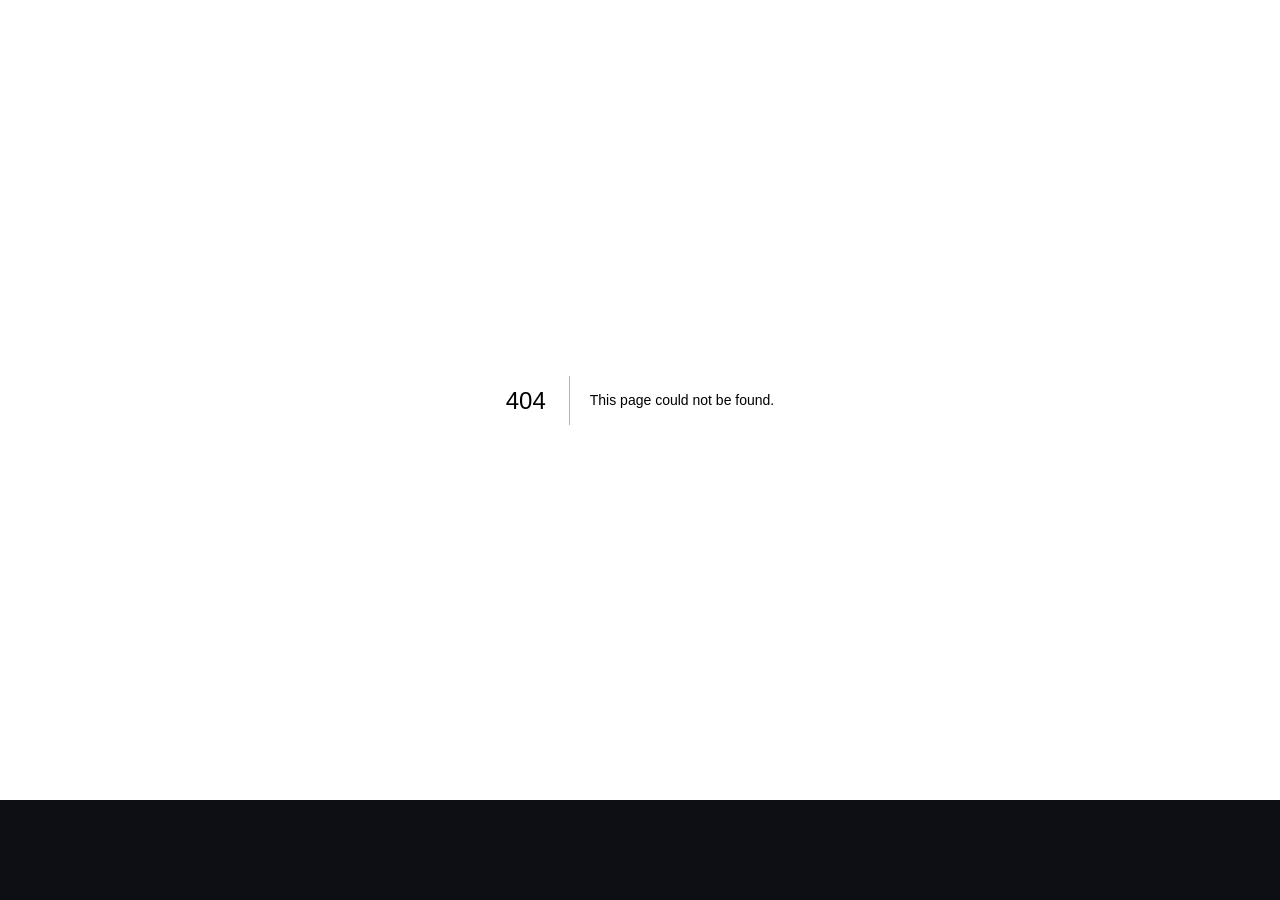
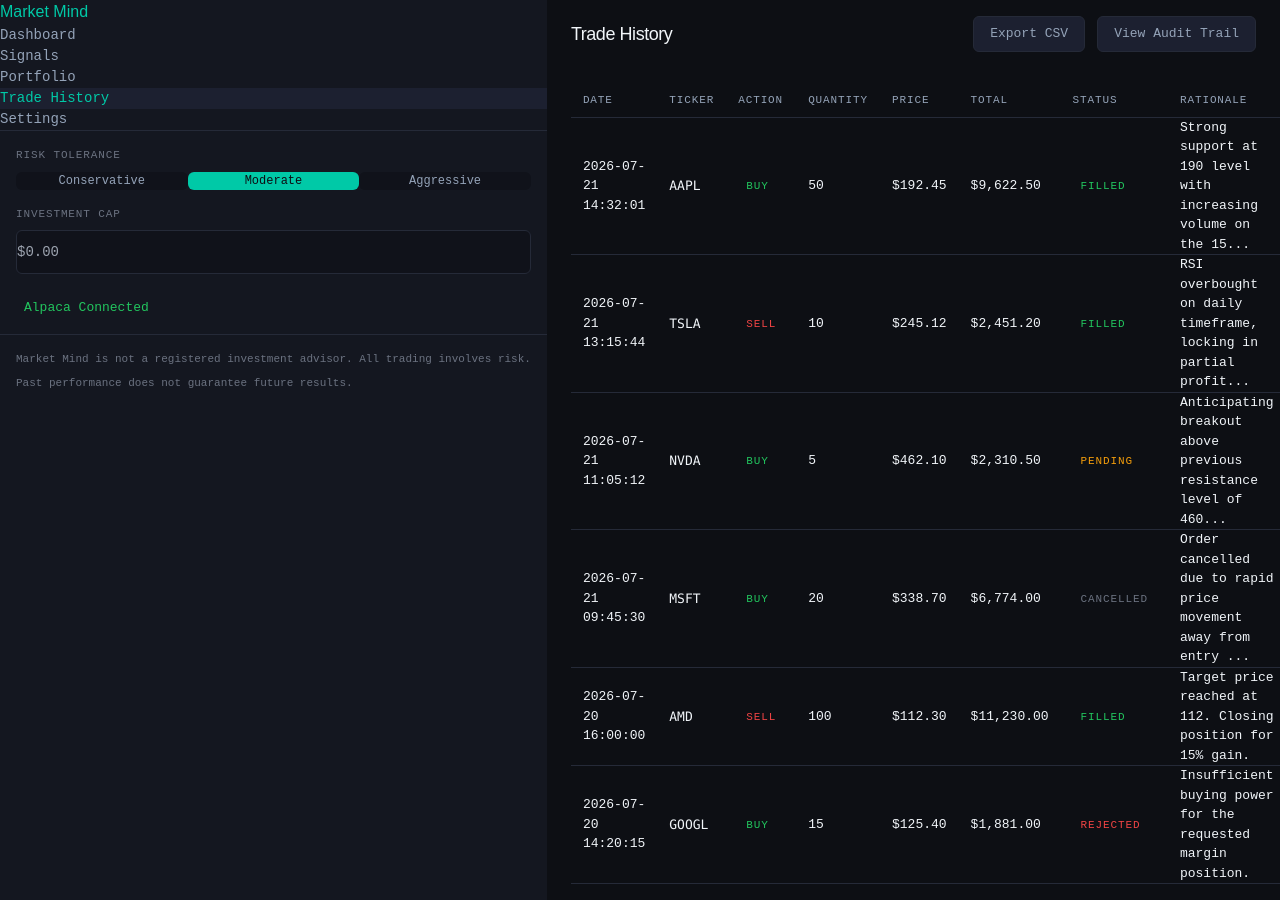
Before and after one commit to AEGIS-OSX/market-mind, a Next.js app: page /dashboard/history in a window 1280 px wide. Before the commit this address had no page. Before the commit the page ends 800 px from the top, so only its background shows below. Built offline with nearby package versions, Linux system fonts and the light colour scheme.

Commit message:
feat: Trade History Page [worker-t2 via sterling]

```diff
--- /dev/null
+++ b/app/dashboard/history/page.tsx
@@ -0,0 +1,206 @@
+"use client";
+
+import React, { useState, useEffect } from "react";
+import { StatusBadge } from "@/components/ui/status-badge";
+import { Skeleton } from "@/components/ui/skeleton";
+
+interface Trade {
+  id: string;
+  date: string;
+  ticker: string;
+  action: "buy" | "sell";
+  quantity: string;
+  price: string;
+  total: string;
+  status: "filled" | "pending" | "cancelled" | "rejected";
+  rationale: string;
+}
+
+const MOCK_TRADES: Trade[] = [
+  {
+    id: "1",
+    date: "2026-07-21 14:32:01",
+    ticker: "AAPL",
+    action: "buy",
+    quantity: "50",
+    price: "$192.45",
+    total: "$9,622.50",
+    status: "filled",
+    rationale: "Strong support at 190 level with increasing volume on the 15m chart.",
+  },
+  {
+    id: "2",
+    date: "2026-07-21 13:15:44",
+    ticker: "TSLA",
+    action: "sell",
+    quantity: "10",
+    price: "$245.12",
+    total: "$2,451.20",
+    status: "filled",
+    rationale: "RSI overbought on daily timeframe, locking in partial profits before earnings.",
+  },
+  {
+    id: "3",
+    date: "2026-07-21 11:05:12",
+    ticker: "NVDA",
+    action: "buy",
+    quantity: "5",
+    price: "$462.10",
+    total: "$2,310.50",
+    status: "pending",
+    rationale: "Anticipating breakout above previous resistance level of 460.",
+  },
+  {
+    id: "4",
+    date: "2026-07-21 09:45:30",
+    ticker: "MSFT",
+    action: "buy",
+    quantity: "20",
+    price: "$338.70",
+    total: "$6,774.00",
+    status: "cancelled",
+    rationale: "Order cancelled due to rapid price movement away from entry zone.",
+  },
+  {
+    id: "5",
+    date: "2026-07-20 16:00:00",
+    ticker: "AMD",
+    action: "sell",
+    quantity: "100",
+    price: "$112.30",
+    total: "$11,230.00",
+    status: "filled",
+    rationale: "Target price reached at 112. Closing position for 15% gain.",
+  },
+  {
+    id: "6",
+    date: "2026-07-20 14:20:15",
+    ticker: "GOOGL",
+    action: "buy",
+    quantity: "15",
+    price: "$125.40",
+    total: "$1,881.00",
+    status: "rejected",
+    rationale: "Insufficient buying power for the requested margin position.",
+  },
+];
+
+export default function TradeHistoryPage() {
+  const [isLoading, setIsLoading] = useState(true);
+
+  useEffect(() => {
+    const timer = setTimeout(() => setIsLoading(false), 800);
+    return () => clearTimeout(timer);
+  }, []);
+
+  const truncateRationale = (text: string) => {
+    if (text.length <= 60) return text;
+    return text.slice(0, 60) + "...";
+  };
+
+  return (
+    <div className="flex flex-col w-full min-h-screen bg-[var(--color-background)] text-[var(--color-text-primary)]">
+      {/* Top Bar */}
+      <div className="flex items-center justify-between px-6 py-4 border-bottom border-[var(--color-border)]">
+        <h1 className="text-[18px] font-medium tracking-tight">Trade History</h1>
+        <div className="flex gap-3">
+          <button className="action-button">Export CSV</button>
+          <button className="action-button">View Audit Trail</button>
+        </div>
+      </div>
+
+      {/* Table Container */}
+      <div className="flex-1 px-6 py-4 overflow-auto">
+        <table className="trade-history-table">
+          <thead>
+            <tr>
+              <th>Date</th>
+              <th>Ticker</th>
+              <th>Action</th>
+              <th>Quantity</th>
+              <th>Price</th>
+              <th>Total</th>
+              <th>Status</th>
+              <th>Rationale</th>
+            </tr>
+          </thead>
+          <tbody>
+            {isLoading ? (
+              Array.from({ length: 8 }).map((_, i) => (
+                <tr key={`skeleton-${i}`} className="h-[44px] border-b border-[var(--color-border)]">
+                  <td colSpan={8} className="px-3">
+                    <Skeleton height="44px" />
+                  </td>
+                </tr>
+              ))
+            ) : (
+              MOCK_TRADES.map((trade) => (
+                <tr key={trade.id} className="data-row">
+                  <td>{trade.date}</td>
+                  <td className="font-mono">{trade.ticker}</td>
+                  <td>
+                    <StatusBadge variant={trade.action} label={trade.action.toUpperCase()} />
+                  </td>
+                  <td>{trade.quantity}</td>
+                  <td>{trade.price}</td>
+                  <td>{trade.total}</td>
+                  <td>
+                    <StatusBadge variant={trade.status} label={trade.status.charAt(0).toUpperCase() + trade.status.slice(1)} />
+                  </td>
+                  <td title={trade.rationale} className="max-w-[300px]">
+                    {truncateRationale(trade.rationale)}
+                  </td>
+                </tr>
+              ))
+            )}
+          </tbody>
+        </table>
+      </div>
+
+      <style jsx>{`
+        .action-button {
+          background-color: var(--color-surface-2);
+          border: 1px solid var(--color-border);
+          color: var(--color-text-secondary);
+          border-radius: var(--radius-button);
+          height: 36px;
+          padding: 0 16px;
+          font-family: var(--font-body);
+          font-size: 13px;
+          cursor: pointer;
+          transition: all 0.2s ease;
+        }
+        .action-button:hover {
+          color: var(--color-text-primary);
+          border-color: var(--color-accent);
+        }
+        .trade-history-table {
+          width: 100%;
+          border-collapse: collapse;
+        }
+        .trade-history-table th {
+          color: var(--color-text-secondary);
+          font-size: 11px;
+          font-weight: 400;
+          text-transform: uppercase;
+          letter-spacing: 0.08em;
+          border-bottom: 1px solid var(--color-border);
+          padding: 8px 12px;
+          text-align: left;
+        }
+        .data-row {
+          height: 44px;
+          border-bottom: 1px solid var(--color-border);
+          transition: background-color 0.15s ease;
+        }
+        .data-row:hover {
+          background-color: var(--color-surface-2);
+        }
+        .data-row td {
+          padding: 0 12px;
+          font-size: 13px;
+        }
+      `}</style>
+    </div>
+  );
+}
```
